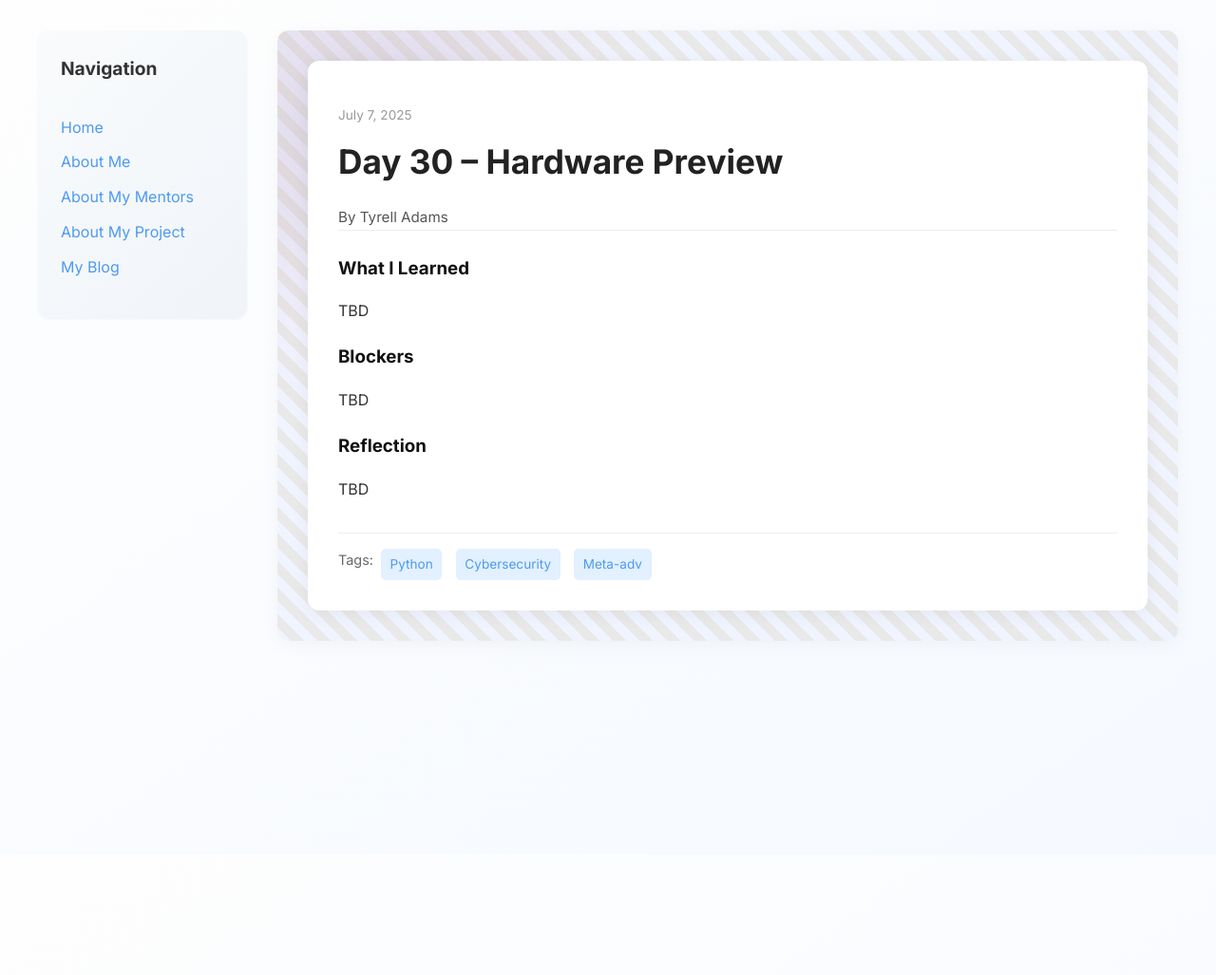
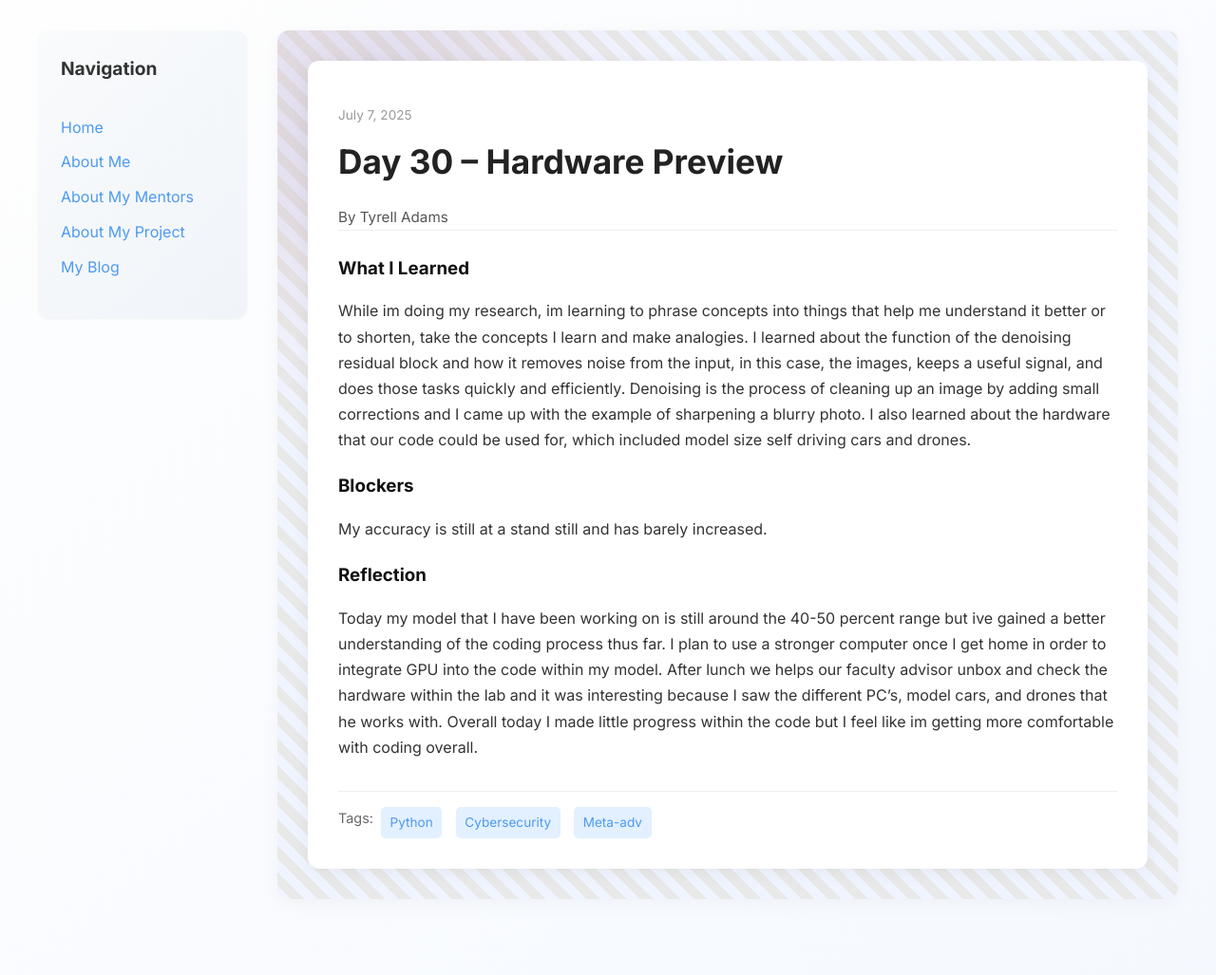
Before and after one commit to Tyrell-Adams/Tyrell-Adams.github.io, a Jekyll site: the page built from _posts/2025-07-07-day-30.md, in a window 1280 px wide. Shown: the whole page at 95% size. Built offline with Jekyll 4.4.1, drawn with Linux system fonts in a browser that asks for light colours; before the commit the page ends 900 px from its top, so only the background shows below that.

Commit message:
Update 2025-07-07-day-30.md

```diff
--- a/_posts/2025-07-07-day-30.md
+++ b/_posts/2025-07-07-day-30.md
@@ -7,9 +7,9 @@ permalink: /day30.html
 tags: ["Python", "Cybersecurity", "Meta-adv"]
 
 what_i_learned: |
-  TBD
+  While im doing my research, im learning to phrase concepts into things that help me understand it better or to shorten, take the concepts I learn and make analogies. I learned about the function of the denoising residual block and how it removes noise from the input, in this case, the images, keeps a useful signal, and does those tasks quickly and efficiently. Denoising is the process of cleaning up an image by adding small corrections and I came up with the example of sharpening a blurry photo. I also learned about the hardware that our code could be used for, which included model size self driving cars and drones.
 blockers: |
-  TBD
+  My accuracy is still at a stand still and has barely increased.
 reflection: |
-  TBD
+  Today my model that I have been working on is still around the 40-50 percent range but ive gained a better understanding of the coding process thus far. I plan to use a stronger computer once I get home in order to integrate GPU into the code within my model. After lunch we helps our faculty advisor unbox and check the hardware within the lab and it was interesting because I saw the different PC's, model cars, and drones that he works with. Overall today I made little progress within the code but I feel like im getting more comfortable with coding overall.
 ---
```
